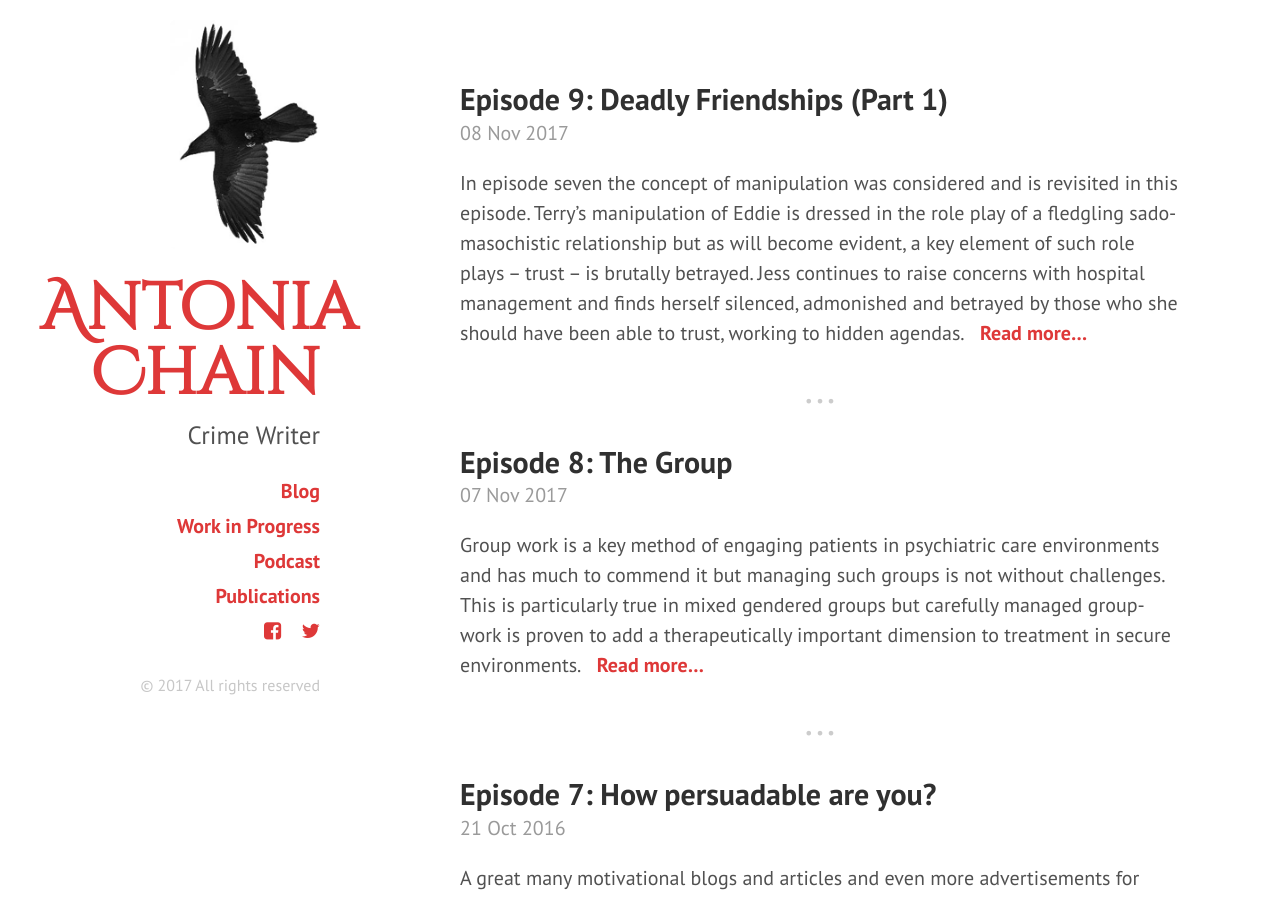
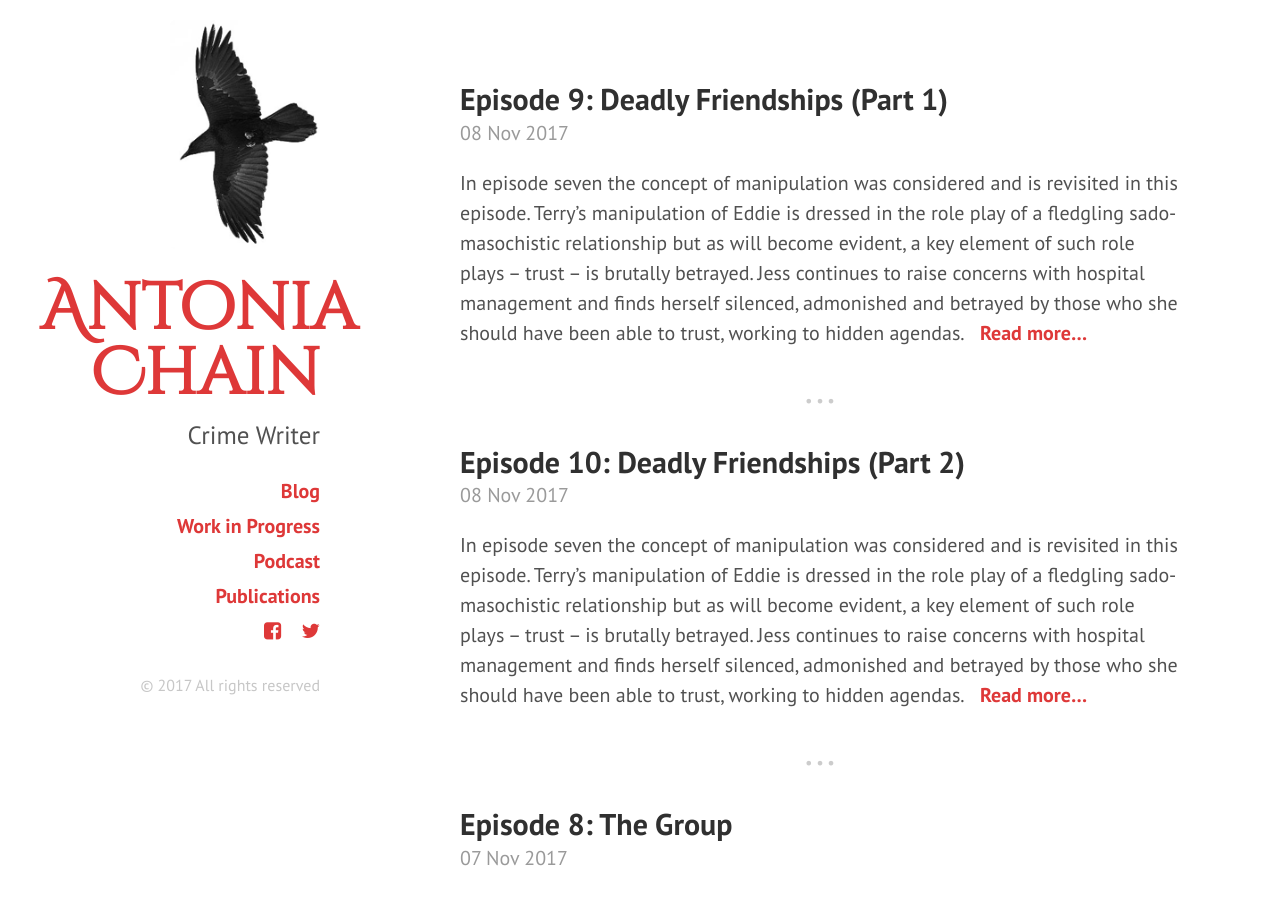
Before and after one commit to meleyal/antonia, a Jekyll site: the page built from podcast.html, in a window 1280 px wide and 900 px high. Built offline with Jekyll 4.4.1, drawn with Linux system fonts in a browser that asks for light colours; nearby versions of some CDN libraries; comment, search, counter and statistics services are not loaded.

Commit message:
Updated Episode 10 Deadly Friendships Part 2

```diff
--- a/_podcast/episode-10-deadly-friendships-part-2.markdown
+++ b/_podcast/episode-10-deadly-friendships-part-2.markdown
@@ -1,9 +1,8 @@
 ---
 title: 'Episode 10: Deadly Friendships (Part 2)'
 date: 2017-11-08 09:48:00 +00:00
-published: false
 ---
 
 In episode seven the concept of manipulation was considered and is revisited in this episode. Terry’s manipulation of Eddie is dressed in the role play of a fledgling sado-masochistic relationship but as will become evident, a key element of such role plays – trust – is brutally betrayed. Jess continues to raise concerns with hospital management and finds herself silenced, admonished and betrayed by those who she should have been able to trust, working to hidden agendas.
 
-{% include podcast.html episode_id=10 soundcloud_id=352776953 %}
+{% include podcast.html episode_id=10 soundcloud_id=352782587 %}
```
